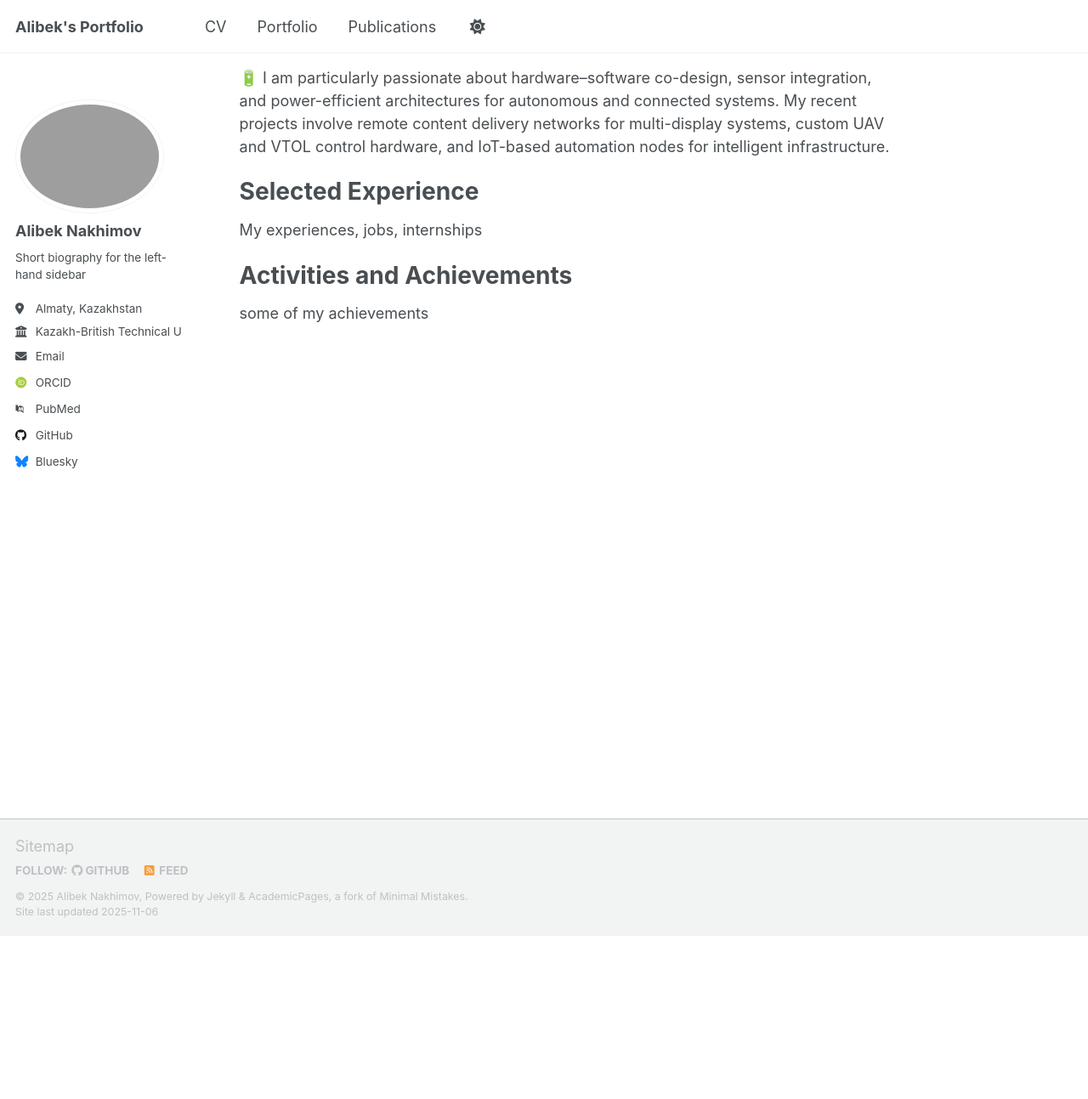
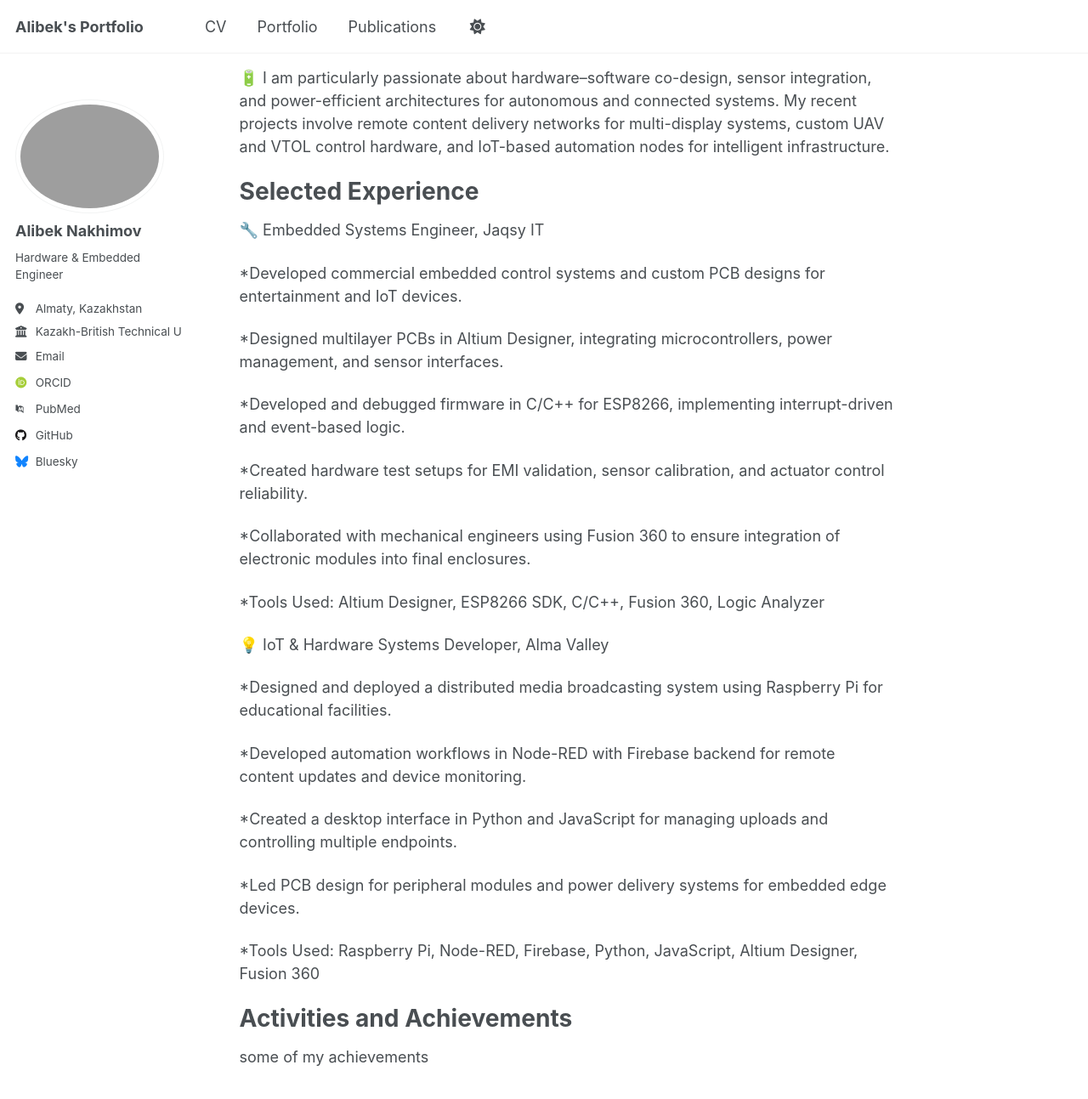
Before and after one commit to alibeknakhimov/portfolio.github.io, a Jekyll site: the page built from _pages/about.md, in a window 1280 px wide and 1400 px high, scrolled down 299 px. Shown: the top 1293 px of the window at 85% size. Built offline with Jekyll 4.4.1, drawn with Linux system fonts in a browser that asks for light colours; some web fonts are replaced; a script that is not in the unit is left out.

Commit message:
updated experience and profile photo

```diff
--- a/_config.yml
+++ b/_config.yml
@@ -26,7 +26,7 @@ author:
   avatar           : "profile.png"
   name             : "Alibek Nakhimov"
   pronouns         : # example: "she/her"
-  bio              : "Short biography for the left-hand sidebar"
+  bio              : "Hardware & Embedded Engineer"
   location         : "Almaty, Kazakhstan"
   employer         : "Kazakh-British Technical University"
   uri              : # URL
--- a/_pages/about.md
+++ b/_pages/about.md
@@ -15,7 +15,31 @@ redirect_from:
 
 Selected Experience
 ======
-My experiences, jobs, internships
+🔧 Embedded Systems Engineer, Jaqsy IT
+
+*Developed commercial embedded control systems and custom PCB designs for entertainment and IoT devices.
+
+*Designed multilayer PCBs in Altium Designer, integrating microcontrollers, power management, and sensor interfaces.
+
+*Developed and debugged firmware in C/C++ for ESP8266, implementing interrupt-driven and event-based logic.
+
+*Created hardware test setups for EMI validation, sensor calibration, and actuator control reliability.
+
+*Collaborated with mechanical engineers using Fusion 360 to ensure integration of electronic modules into final enclosures.
+
+*Tools Used: Altium Designer, ESP8266 SDK, C/C++, Fusion 360, Logic Analyzer
+
+💡 IoT & Hardware Systems Developer, Alma Valley
+
+*Designed and deployed a distributed media broadcasting system using Raspberry Pi for educational facilities.
+
+*Developed automation workflows in Node-RED with Firebase backend for remote content updates and device monitoring.
+
+*Created a desktop interface in Python and JavaScript for managing uploads and controlling multiple endpoints.
+
+*Led PCB design for peripheral modules and power delivery systems for embedded edge devices.
+
+*Tools Used: Raspberry Pi, Node-RED, Firebase, Python, JavaScript, Altium Designer, Fusion 360
 
 
 
```
Also changed, not shown: 1 other file.
